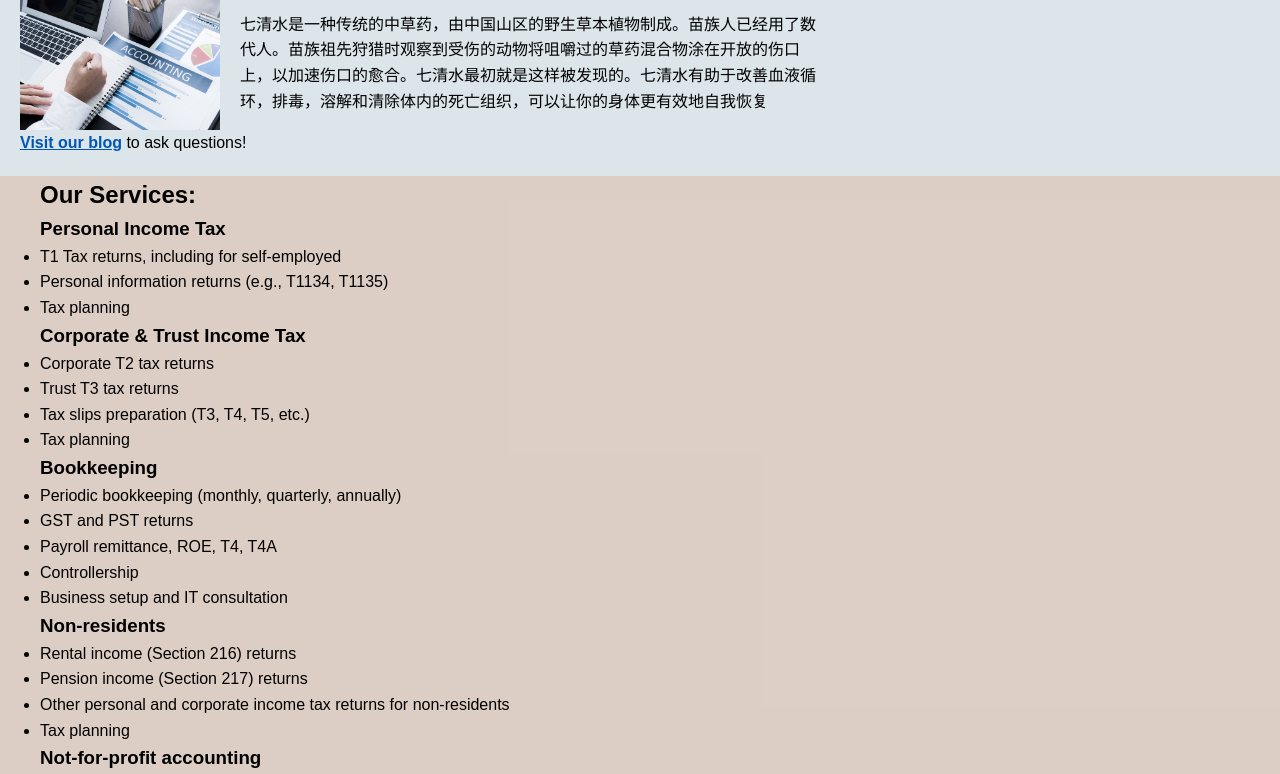
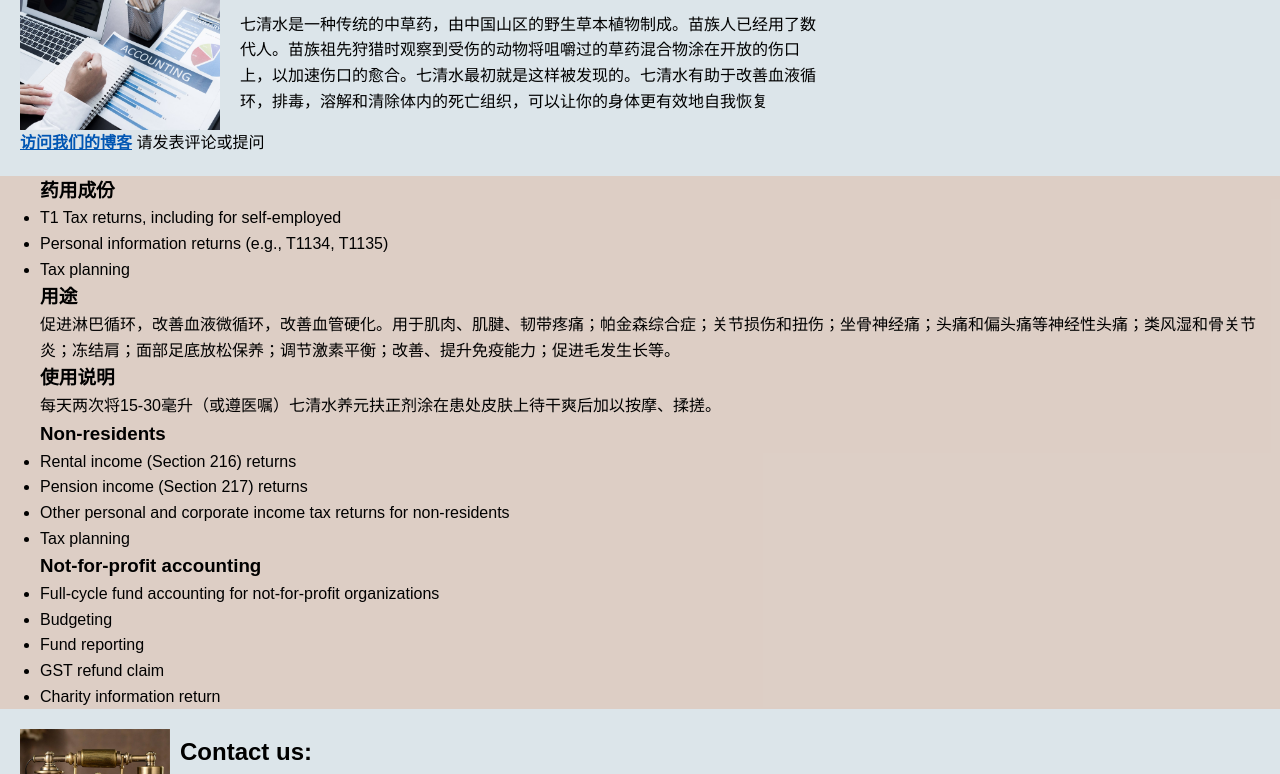
Before and after one commit to Martin60486/qiqingshui, a Jekyll site: the page built from index.md, in a window 1280 px wide and 900 px high, scrolled down 438 px, cut to the strip 126-900 px from the top of the window. Built offline with Jekyll 4.4.1, drawn with Linux system fonts in a browser that asks for light colours.

Commit message:
change more to qqs home page

```diff
--- a/index.md
+++ b/index.md
@@ -14,7 +14,7 @@ keywords: Traditional, Chinese, Medicine, Acupuncture, Herbal, Therapy
         </p>
     </div>
     <div>
-        <a href="./blog.html" style="font-weight: bold; color: #0056b3; float:left">Visit our blog</a>&nbsp;to ask questions!
+        <a href="./blog.html" style="font-weight: bold; color: #0056b3; float:left">访问我们的博客</a>&nbsp;请发表评论或提问
     </div>
  </section>
 
@@ -22,29 +22,28 @@ keywords: Traditional, Chinese, Medicine, Acupuncture, Herbal, Therapy
 <!-- <div> has two children: img and <p>; class .about-content-> flex align them horizontally-->
 <!-- Services Section -->
 <section class="services">
-    <h2>Our Services:</h2>
+<!--   <h2>Our Services:</h2> -->
     <div class="service-list">
-        <h3>Personal Income Tax</h3>
+        <h3>药用成份</h3>
         <ul>
             <li>T1 Tax returns, including for self-employed</li>
             <li>Personal information returns (e.g., T1134, T1135)</li>
             <li>Tax planning</li>
         </ul>
-        <h3>Corporate & Trust Income Tax</h3>
-        <ul>
+        <h3>用途</h3>
+    <!--    <ul>
             <li>Corporate T2 tax returns</li>
             <li>Trust T3 tax returns</li>
             <li>Tax slips preparation (T3, T4, T5, etc.)</li>
             <li>Tax planning</li>
-        </ul>
-        <h3>Bookkeeping</h3>
-        <ul>
-            <li>Periodic bookkeeping (monthly, quarterly, annually)</li>
-            <li>GST and PST returns</li>
-            <li>Payroll remittance, ROE, T4, T4A</li>
-            <li>Controllership</li>
-            <li>Business setup and IT consultation</li>
-        </ul>
+        </ul> -->
+        <p>
+        促进淋巴循环，改善血液微循环，改善血管硬化。用于肌肉、肌腱、韧带疼痛；帕金森综合症；关节损伤和扭伤；坐骨神经痛；头痛和偏头痛等神经性头痛；类风湿和骨关节炎；冻结肩；面部足底放松保养；调节激素平衡；改善、提升免疫能力；促进毛发生长等。
+        </p>
+        <h3>使用说明</h3>
+        <p>
+        每天两次将15-30毫升（或遵医嘱）七清水养元扶正剂涂在患处皮肤上待干爽后加以按摩、揉搓。
+        </p>
         <h3>Non-residents</h3>
         <ul>
             <li>Rental income (Section 216) returns</li>
```
